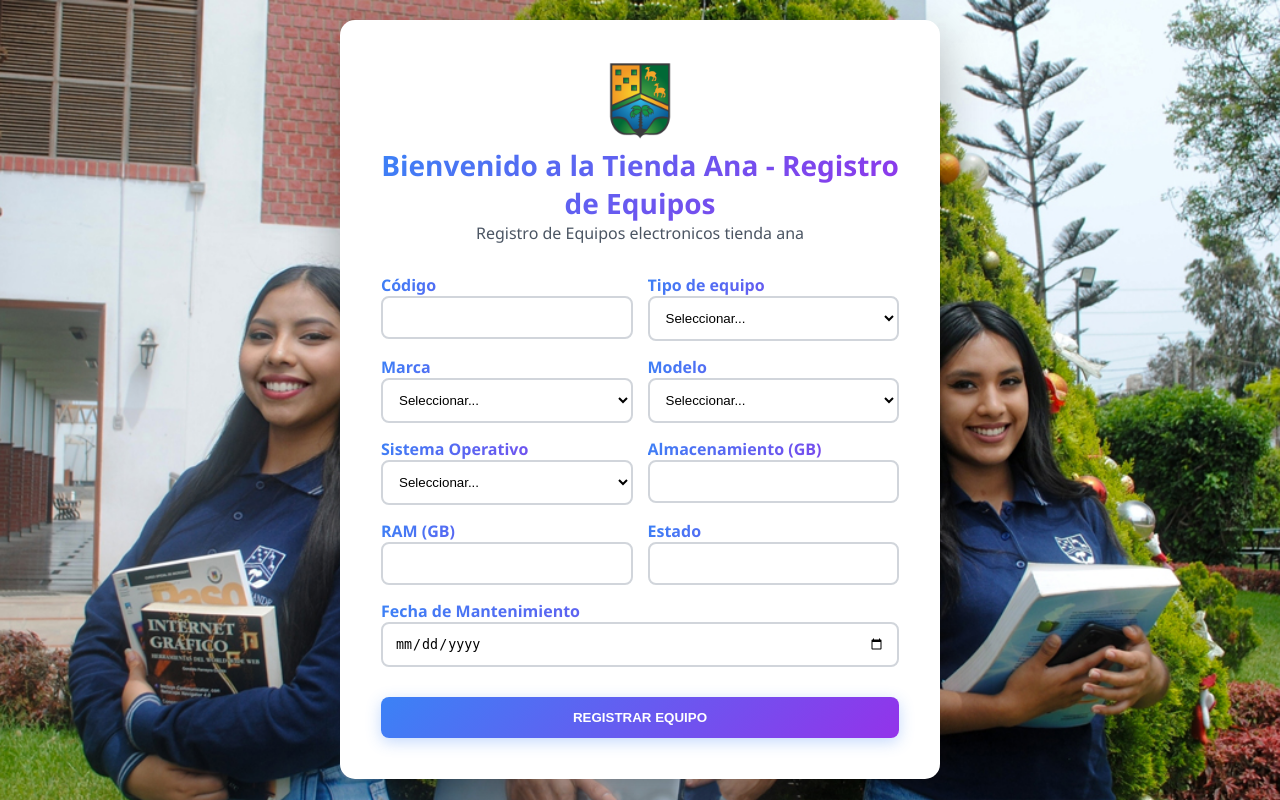
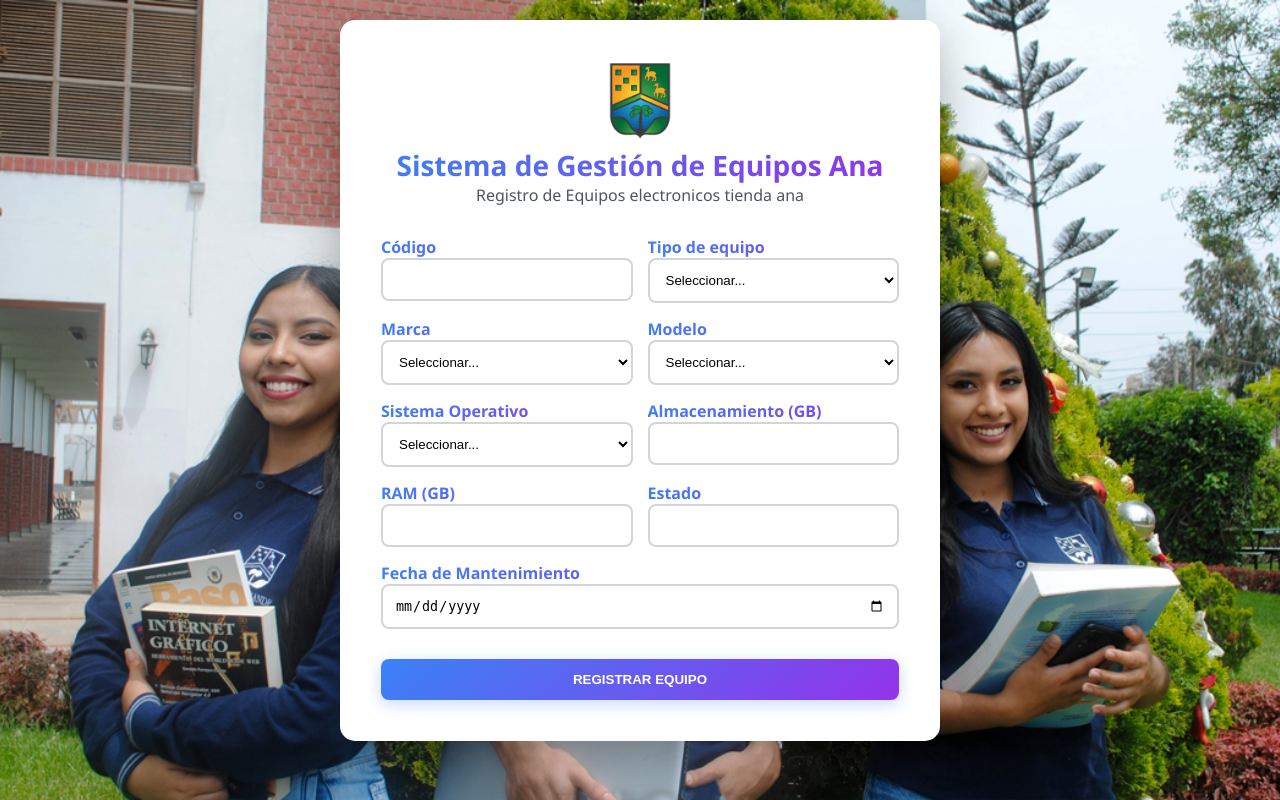
Before and after one commit to anafelix21/H251S2_09AnaFelix, a Flask app: page / in a window 1280 px wide. Run offline with Flask 3, Linux system fonts and the light colour scheme; some libraries are stand-ins or nearby versions.

Commit message:
feat(qualification): cambiar título de bienvenida de la página de inicio index

```diff
--- a/templates/index.html
+++ b/templates/index.html
@@ -10,7 +10,7 @@
     <div class="container">
         <div class="header">
             <img src="/static/image/logovg.jpg" alt="Logo">
-            <h1>Bienvenido a la Tienda Ana - Registro de Equipos</h1>
+            <h1>Sistema de Gestión de Equipos Ana</h1>
             <p>Registro de Equipos electronicos tienda ana</p>
         </div>
 
```
